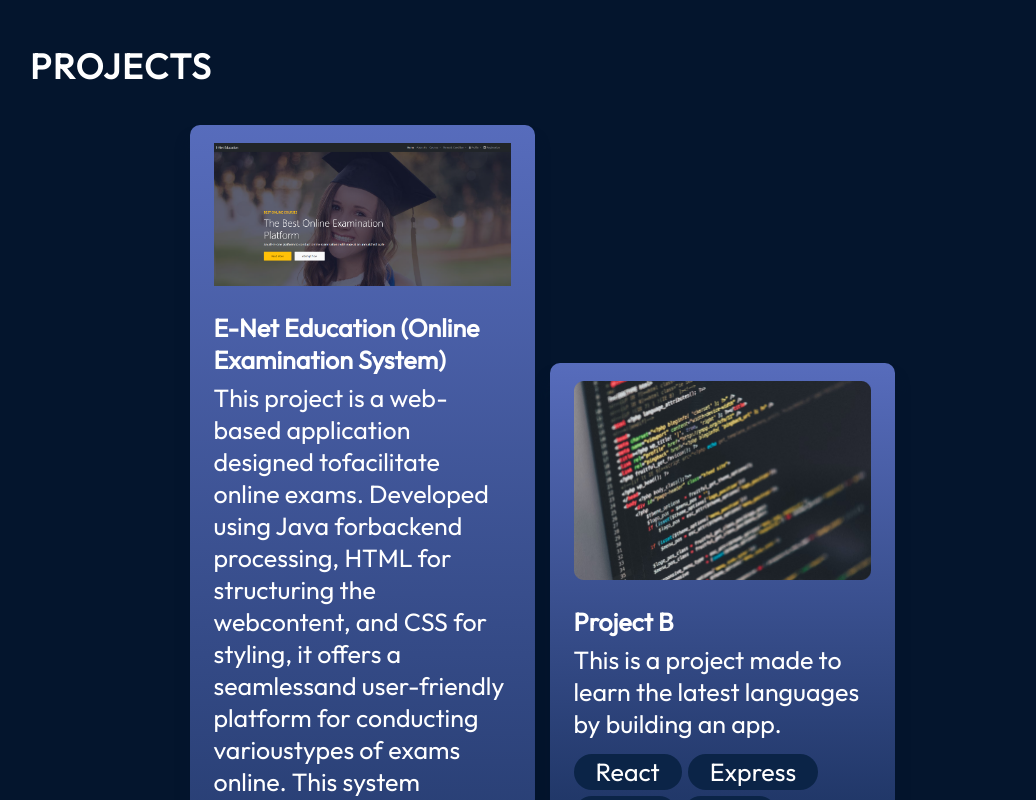
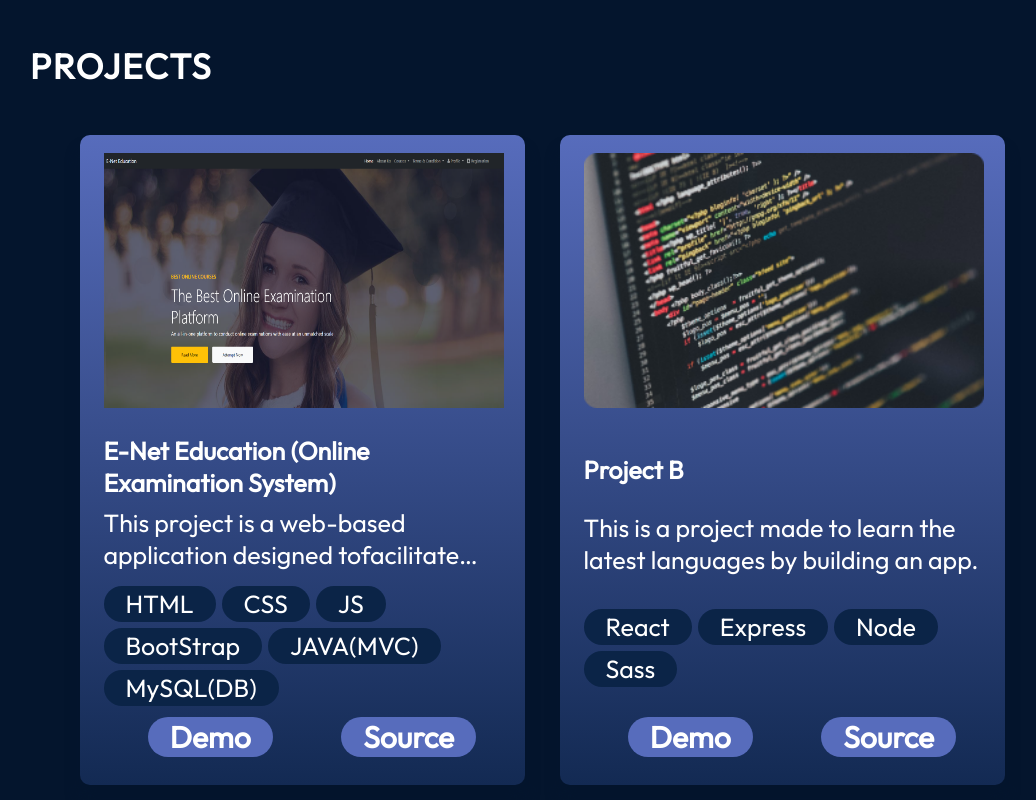
Before and after one commit to h2oalphaYT/My-portfolio, a React (Vite) app in the folder portfolio/: page / in a window 1280 px wide. Shown: the part 2520-3320 px from the top of the page, without its empty margins (98-1134 px from the left). Built offline with nearby package versions, Linux system fonts and the light colour scheme.

Commit message:
Update ProjectCard.module.css

```diff
--- a/portfolio/src/componets/Projects/ProjectCard.module.css
+++ b/portfolio/src/componets/Projects/ProjectCard.module.css
@@ -7,11 +7,35 @@
   background: linear-gradient(180deg, #576cbc 0%, #132a53 100%);
   box-shadow: 0 16px 14px 0 #04152d;
   padding: 18px 24px;
-  max-width: 345px;
+  max-width: 445px;
+  min-width: 345px;
+  max-height: 650px;
+  min-height: 650px;
+  margin: 10px;
+  justify-content: space-between;
+
+
+}
+
+.projectEnter {
+  animation: projectEnter 1s forwards;
+}
+
+@keyframes projectEnter {
+  0% {
+    opacity: 0;
+    transform: translateX(-20px);
+  }
+  100% {
+    opacity: 1;
+    transform: translateX(0);
+  }
 }
 
 .image {
   margin-bottom: 26px;
+  width: 400px;
+  height: 255px;
 }
 
 .title {
@@ -23,7 +47,13 @@
   margin-top: 6px;
   font-size: 25px;
   font-weight: 400;
+  max-height: 3000px; /* Adjust this value based on your layout */
+  overflow: hidden; /* Hide overflow */
+  display: -webkit-box;
+  -webkit-line-clamp: 2; /* Number of lines you want to display */
+  -webkit-box-orient: vertical;
 }
+
 
 .skills {
   width: 100%;
@@ -46,6 +76,7 @@
 .links {
   width: 100%;
   margin-top: 26px;
+  margin: 10px;
   display: flex;
   justify-content: space-around;
 }
```
